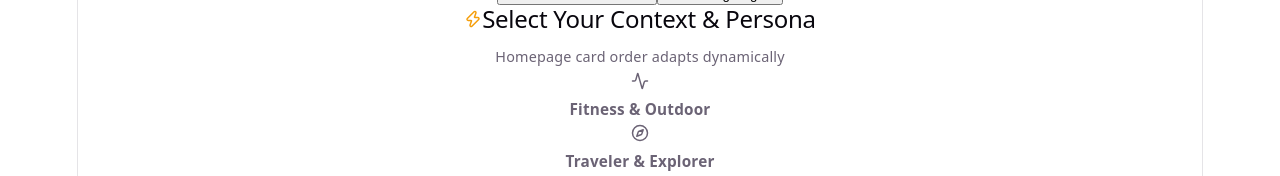
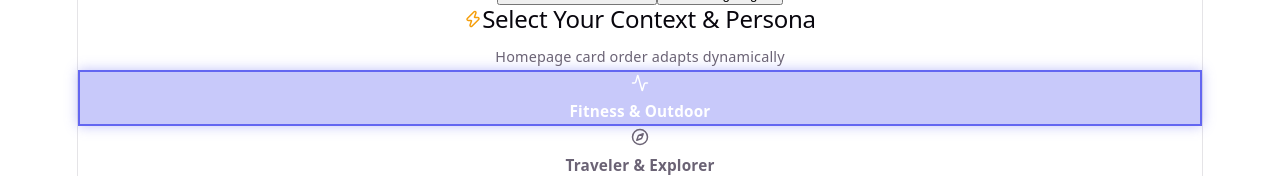
Before and after one commit to PriyaChouhan27/MausamIQ, a React (Vite) app: page / in a window 1280 px wide. Shown: the part 205-381 px from the top of the page. Built offline with nearby package versions, Linux system fonts and the light colour scheme; no server answers.

Commit message:
Improve personalized homepage and weather integration

```diff
--- a/src/App.tsx
+++ b/src/App.tsx
@@ -1,4 +1,4 @@
-import React, { useState, useMemo } from 'react';
+import React, { useState, useMemo, useEffect } from 'react';
 import type { PersonaId } from './types';
 import { PERSONAS, MOCK_WEATHER_DATA, WEATHER_SCENARIOS, MOCK_SEVERE_ALERT } from './data/mockData';
 import { getSuitabilityForPersona } from './smart/suitabilityCalculators';
@@ -8,14 +8,22 @@ import { PersonaSelector } from './components/PersonaSelector';
 import { PrioritizedGrid } from './components/PrioritizedGrid';
 import { ExplainabilityModal } from './components/ExplainabilityModal';
 import { PersonalizedInsightCard } from './components/PersonalizedInsightCard';
-
+import { fetchCurrentWeather } from './services/weatherApi';
 export const App: React.FC = () => {
   const [activePersonaId, setActivePersonaId] = useState<PersonaId>('fitness');
   const [currentCityId, setCurrentCityId] = useState<string>('delhi');
   const [activeScenario, setActiveScenario] = useState<string>('normal');
   const [isSafetyOverrideActive, setIsSafetyOverrideActive] = useState<boolean>(false);
   const [isExplainabilityOpen, setIsExplainabilityOpen] = useState<boolean>(false);
-
+  useEffect(() => {
+  fetchCurrentWeather(17.3850, 78.4867)
+    .then((weather) => {
+      console.log("Backend weather:", weather);
+    })
+    .catch((error) => {
+      console.log("Backend weather unavailable:", error);
+    });
+}, []);
   // Derive Current Weather from selected city + active scenario simulation
   const currentWeather = useMemo(() => {
     const base = MOCK_WEATHER_DATA[currentCityId] || MOCK_WEATHER_DATA['delhi'];
--- a/src/components/PersonaSelector.tsx
+++ b/src/components/PersonaSelector.tsx
@@ -58,8 +58,14 @@ export const PersonaSelector: React.FC<PersonaSelectorProps> = ({
             <div
               key={persona.id}
               className={`persona-chip ${isActive ? 'active' : ''}`}
-              style={{ '--accent-color': persona.accentColor } as React.CSSProperties}
-              onClick={() => onSelectPersona(persona.id)}
+              style={{
+               '--accent-color': persona.accentColor,
+               background: isActive ? 'rgba(99, 102, 241, 0.35)' : undefined,
+               border: isActive ? '2px solid #6366F1' : undefined,
+               color: isActive ? '#FFFFFF' : undefined,
+               boxShadow: isActive ? '0 0 12px rgba(99, 102, 241, 0.4)' : undefined
+               } as React.CSSProperties}
+               onClick={() => onSelectPersona(persona.id)}
             >
               <div className="persona-icon-wrapper">
                 <IconComponent size={18} />
--- a/src/engine/personalizationEngine.ts
+++ b/src/engine/personalizationEngine.ts
@@ -169,7 +169,7 @@ export function calculateWidgetPriorities(options: PriorityCalculationOptions):
 
     // 1. SAFETY OVERRIDE LOGIC
     if (config.id === 'safety_alert') {
-      if (isSafetyOverrideActive || (alert && (alert.severity === 'severe' || alert.severity === 'extreme'))) {
+      if (isSafetyOverrideActive) {
         score = 1000; // Unconditional top rank
         isSafetyOverride = true;
         reason = `🚨 SAFETY OVERRIDE ACTIVE: ${alert?.title || 'Severe Thunderstorm & Flash Flood Warning'}. Safety precautions override persona preferences.`;
--- /dev/null
+++ b/src/services/weatherApi.ts
@@ -0,0 +1,30 @@
+export interface BackendWeather {
+  temperature: number;
+  apparentTemperature: number;
+  humidity: number;
+  windSpeed: number;
+  windDirection: number;
+  precipitation: number;
+  weatherCode: number;
+}
+
+export async function fetchCurrentWeather(
+  lat: number,
+  lon: number
+): Promise<BackendWeather> {
+  const response = await fetch(
+    `http://localhost:5000/api/weather?lat=${lat}&lon=${lon}`
+  );
+
+  if (!response.ok) {
+    throw new Error("Unable to fetch weather from backend");
+  }
+
+  const result = await response.json();
+
+  if (!result.success) {
+    throw new Error(result.error || "Weather request failed");
+  }
+
+  return result.data;
+}
--- a/src/styles/index.css
+++ b/src/styles/index.css
@@ -232,10 +232,10 @@ h1, h2, h3, h4, h5, h6 {
 }
 
 .persona-chip.active {
-  background: linear-gradient(135deg, rgba(59, 130, 246, 0.25), rgba(99, 102, 241, 0.25));
-  border-color: rgba(99, 102, 241, 0.5);
-  color: #FFF;
-  box-shadow: 0 4px 16px rgba(59, 130, 246, 0.2);
+  background: rgba(99, 102, 241, 0.35);
+  border: 2px solid #6366F1;
+  color: #FFFFFF;
+  box-shadow: 0 0 12px rgba(99, 102, 241, 0.4);
 }
 
 .persona-icon-wrapper {
```
